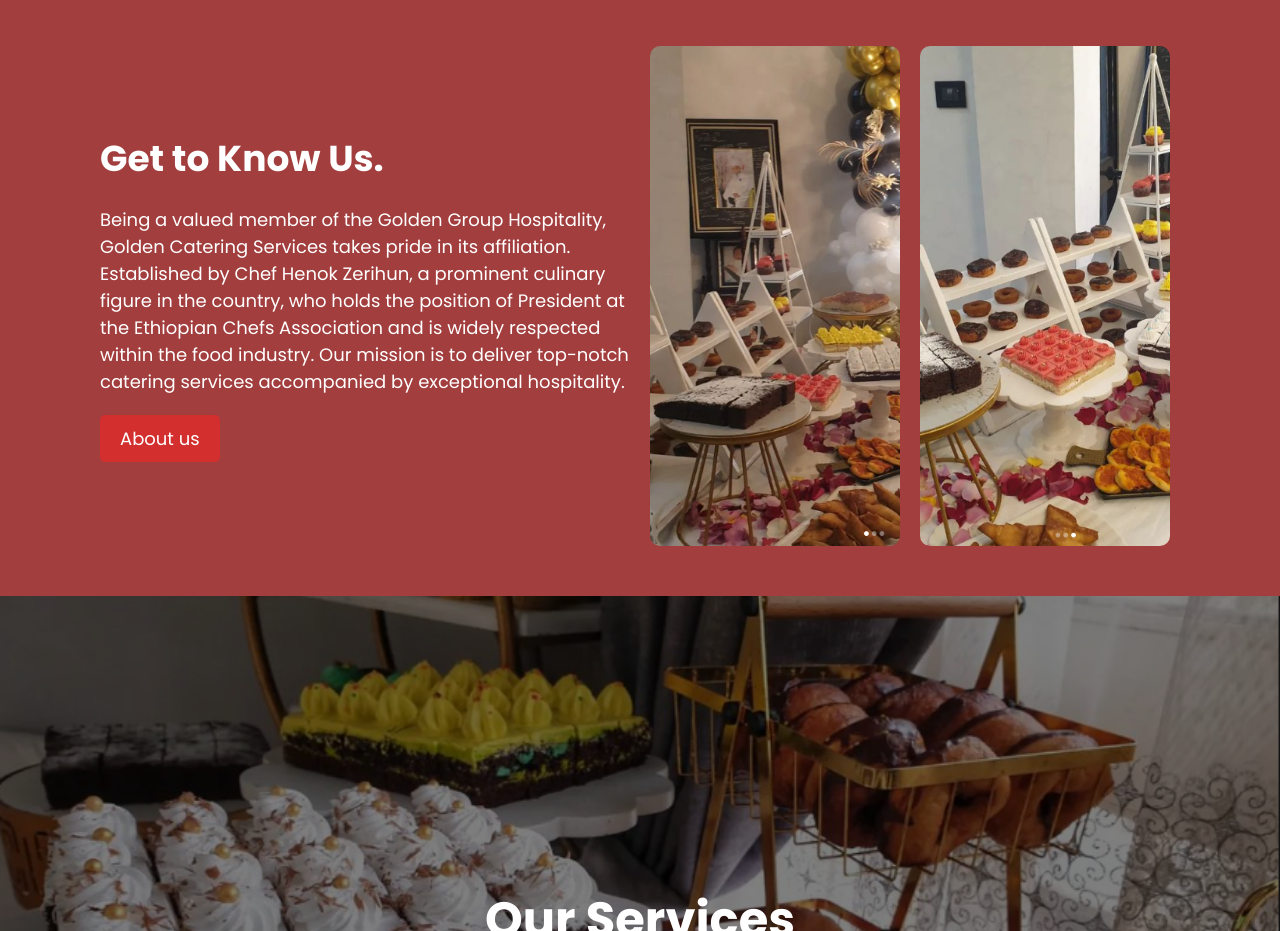
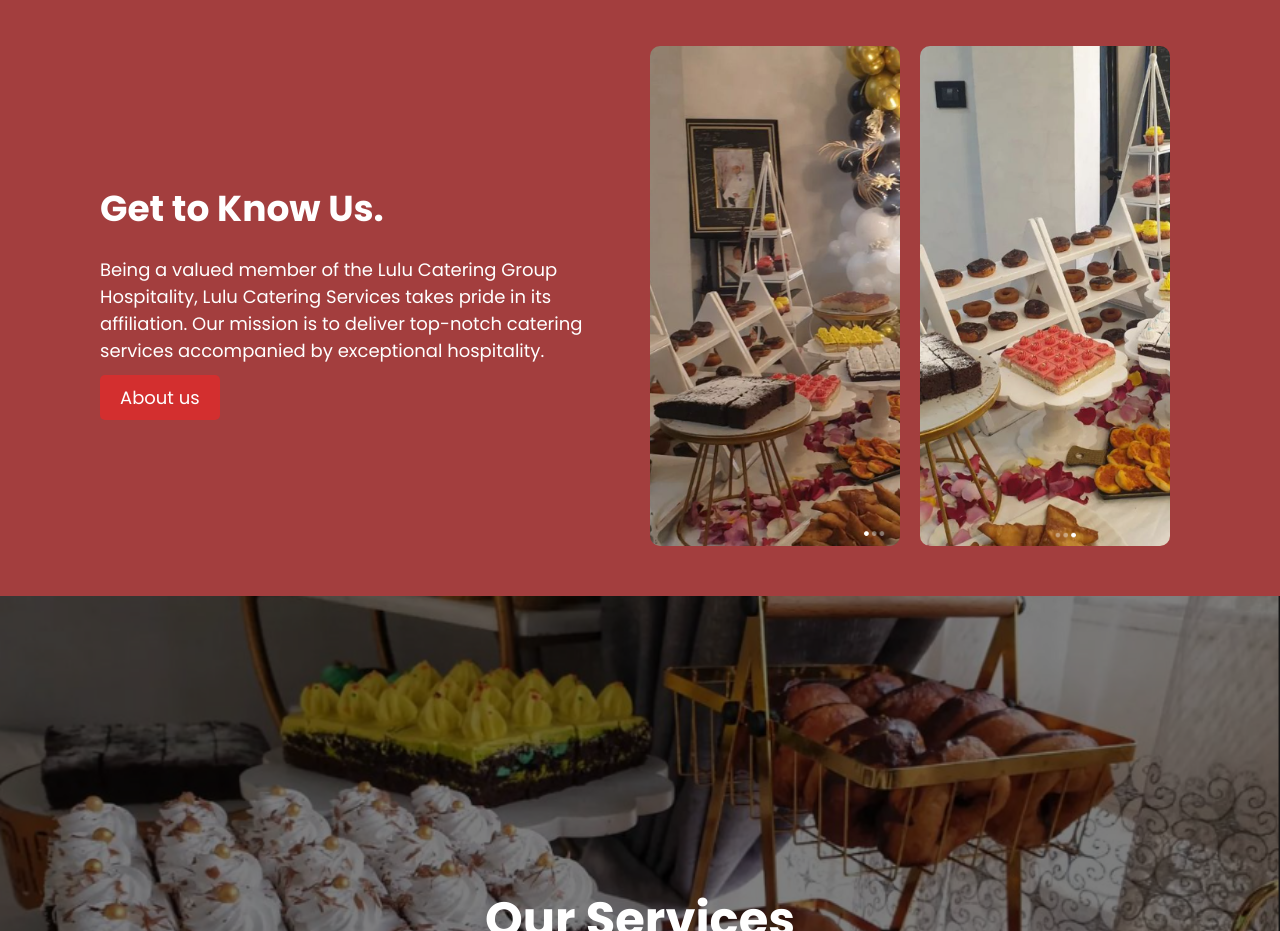
Before and after one commit to kidus-t-w/catering, a React (Vite) app: page / in a window 1280 px wide. Shown: the part 820-1751 px from the top of the page. Built offline with nearby package versions, Linux system fonts and the light colour scheme.

Commit message:
Linked button to about_us route

```diff
--- a/src/components/GetToKnowUs/GetToKnowUs.component.tsx
+++ b/src/components/GetToKnowUs/GetToKnowUs.component.tsx
@@ -16,15 +16,12 @@ const GetToKnowUs = () => {
         <AboutContent>
           <AboutTitle>Get to Know Us.</AboutTitle>
           <AboutText>
-            Being a valued member of the Golden Group Hospitality, Golden
-            Catering Services takes pride in its affiliation. Established by
-            Chef Henok Zerihun, a prominent culinary figure in the country, who
-            holds the position of President at the Ethiopian Chefs Association
-            and is widely respected within the food industry. Our mission is to
+            Being a valued member of the Lulu Catering Group Hospitality, Lulu
+            Catering Services takes pride in its affiliation. Our mission is to
             deliver top-notch catering services accompanied by exceptional
             hospitality.
           </AboutText>
-          <AboutButton>About us</AboutButton>
+          <AboutButton to='/about_us'>About us</AboutButton>
         </AboutContent>
         <AboutImages>
           <AboutImage
--- a/src/components/GetToKnowUs/GetToKnowUs.styles.ts
+++ b/src/components/GetToKnowUs/GetToKnowUs.styles.ts
@@ -1,6 +1,7 @@
-import styled from 'styled-components';
+import styled from "styled-components";
+import { Link } from "react-router-dom";
+
 export const GetToKnowUsSection = styled.div`
-
   padding: 0 50px;
   background-color: #a33e3e;
 
@@ -9,7 +10,7 @@ export const GetToKnowUsSection = styled.div`
   }
 `;
 export const AboutContainer = styled.section`
-width: 100%;
+  width: 100%;
   max-width: 1300px;
   margin: 0 auto;
   display: flex;
@@ -58,7 +59,7 @@ export const SocialIcons = styled.div`
 
 export const AboutContent = styled.div`
   flex: 1;
-  max-width: 600px;
+  max-width: 550px;
 
   @media (max-width: 768px) {
     max-width: 100%;
@@ -91,7 +92,8 @@ export const AboutText = styled.p`
   }
 `;
 
-export const AboutButton = styled.button`
+export const AboutButton = styled(Link)`
+  text-decoration: none;
   padding: 10px 20px;
   background-color: #d32f2f;
   color: #fff;
@@ -136,5 +138,6 @@ export const AboutImage = styled.img`
 
   @media (max-width: 768px) {
     max-width: 90%;
+    max-height: 300px;
   }
 `;
```
